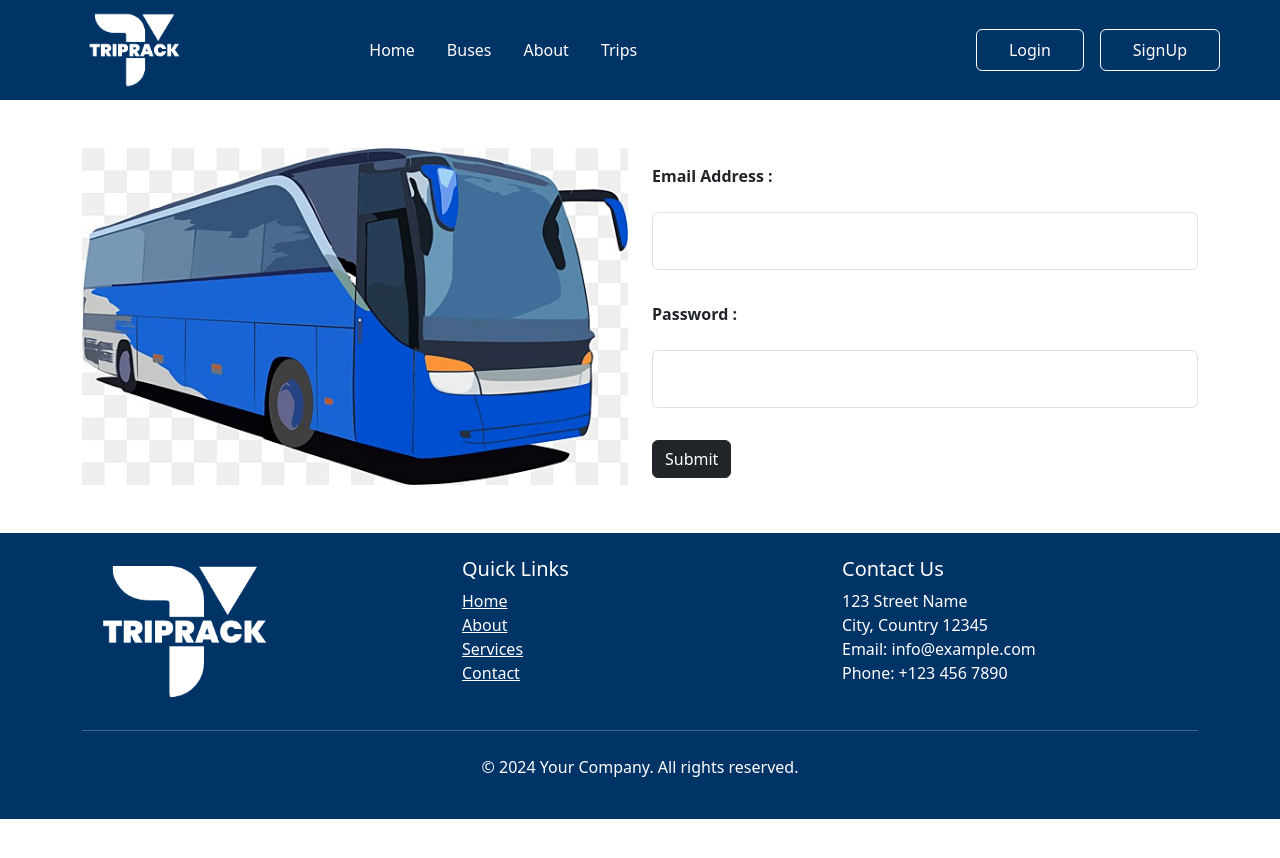
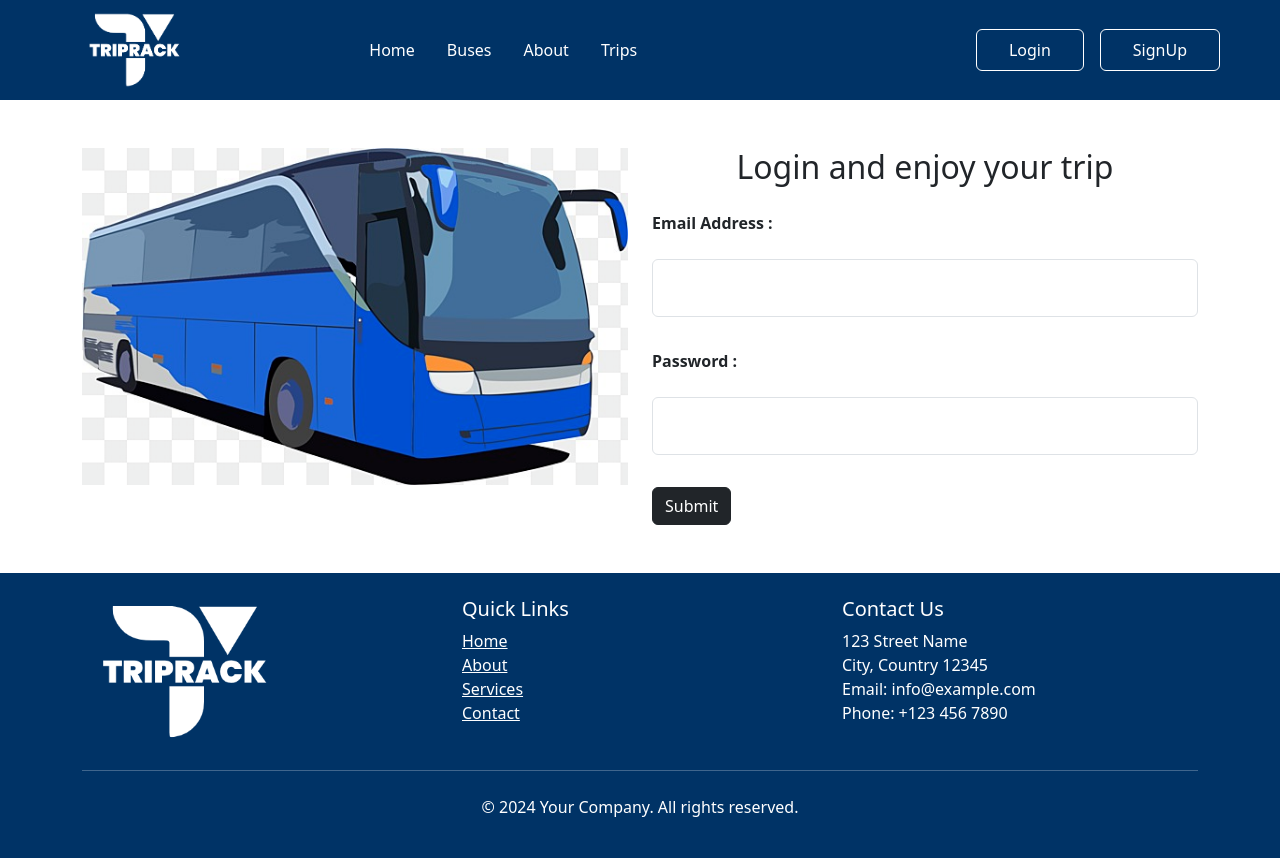
Before and after one commit to Karimsameh100/EasyBus, a React (Create React App) app: page /Login in a window 1280 px wide. Before the commit the page ends 819 px from the top, so only its background shows below. Built offline with nearby package versions, Linux system fonts and the light colour scheme.

Commit message:
last update

```diff
--- a/src/Pages/Login.js
+++ b/src/Pages/Login.js
@@ -66,9 +66,10 @@ function Login() {
         <div className="container my-5">
             <div className="row">
                 <div className="col-lg-6">
-                        <img src={logo} alt="Blue Bus" className="img-fluid"/>
+                    <img src={logo} alt="Blue Bus" className="img-fluid" />
                 </div>
                 <div className="col-lg-6">
+                    <h2 className="text-center">Login and enjoy your trip</h2>
                     <form onSubmit={handleLogin}>
                         <label className="fw-bold py-3">Email Address :</label>
                         <div className="form-floating mb-3">
```
Lines whose indentation alone changed are shown as unchanged.
